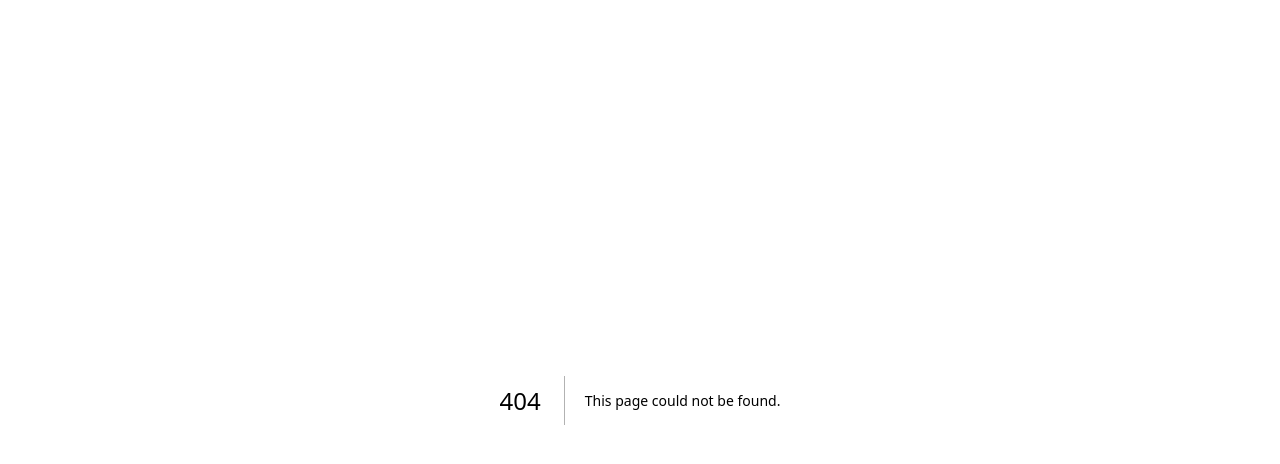
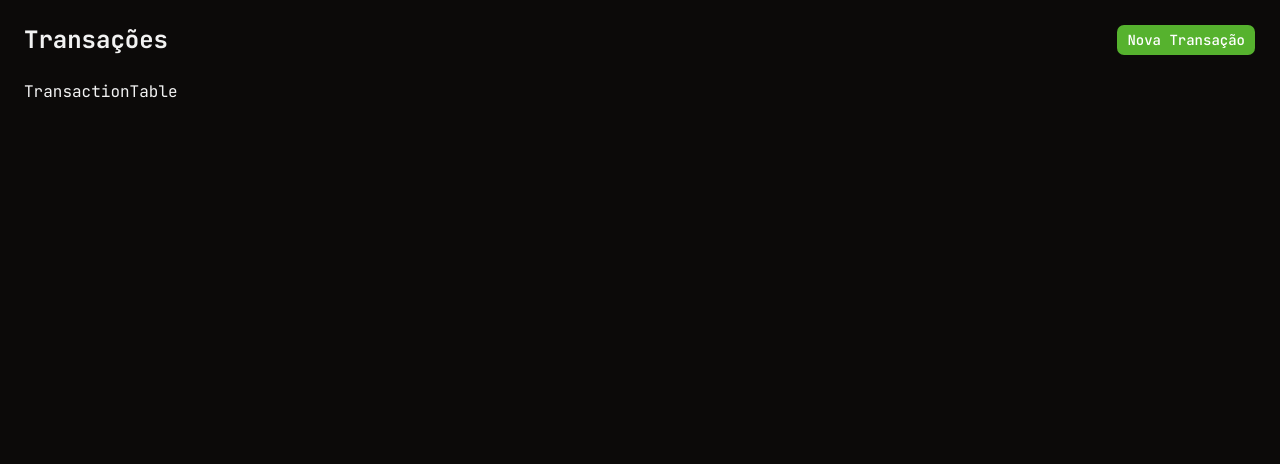
Before and after one commit to nataliaaraujolima/transaction-ia, a Next.js app: page /transaction in a window 1280 px wide. Before the commit this address had no page. Shown: the top 464 px of the page. Built offline with nearby package versions, Linux system fonts and the light colour scheme.

Commit message:
style:compoentes iniciais de transação

```diff
--- /dev/null
+++ b/src/app/transaction/_components/add-transaction-button.tsx
@@ -0,0 +1,6 @@
+"use client";
+import { Button } from "@/_components/ui/button";
+
+export default function AddTransactionButton() {
+  return <Button onClick={() => alert("clicou")}>Nova Transação</Button>;
+}
--- /dev/null
+++ b/src/app/transaction/_components/transaction-table.tsx
@@ -0,0 +1,3 @@
+export const TransactionTable = () => {
+  return <div>TransactionTable</div>;
+};
--- /dev/null
+++ b/src/app/transaction/page.tsx
@@ -0,0 +1,14 @@
+import AddTransactionButton from "./_components/add-transaction-button";
+import { TransactionTable } from "./_components/transaction-table";
+
+export default function TransactionPage() {
+  return (
+    <div className="space-y-6 p-6">
+      <div className="flex w-full items-center justify-between">
+        <h1 className="text-2xl font-bold">Transações</h1>
+        <AddTransactionButton />
+      </div>
+      <TransactionTable />
+    </div>
+  );
+}
```
Also changed, not shown: .cursor/rules/components.md (added).
